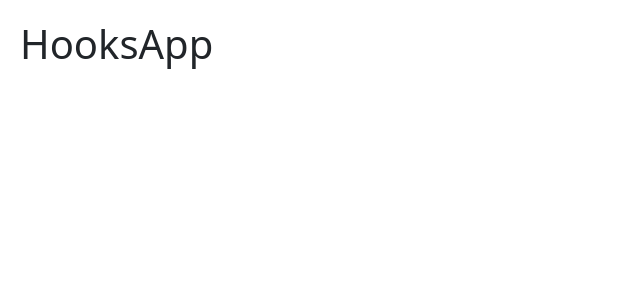
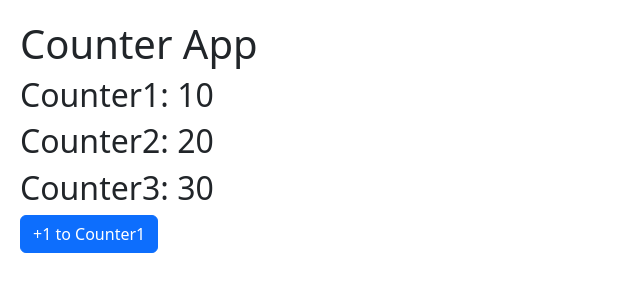
Before and after one commit to machelinos/react-udemy-ce-04-hooks-app, a React (Vite) app: page / in a window 1280 px wide. Shown: the top 300 px of the page, without its empty margins (0-640 px from the left). Built offline with nearby package versions, Linux system fonts and the light colour scheme.

Commit message:
01-useState

```diff
--- /dev/null
+++ b/src/01-useState/CounterApp.jsx
@@ -0,0 +1,26 @@
+import { useState } from 'react'
+
+export const CounterApp = () => {
+  const [{ count1, count2, count3 }, setCount] = useState({
+    count1: 10,
+    count2: 20,
+    count3: 30,
+  })
+  return (
+    <div>
+      <h1>Counter App</h1>
+      <h2>Counter1: {count1}</h2>
+      <h2>Counter2: {count2}</h2>
+      <h2>Counter3: {count3}</h2>
+
+      <button
+        className="btn btn-primary"
+        onClick={() => {
+          setCount({ count1: count1 + 1, count2, count3 })
+        }}
+      >
+        +1 to Counter1
+      </button>
+    </div>
+  )
+}
--- a/src/main.jsx
+++ b/src/main.jsx
@@ -1,10 +1,10 @@
 import React from 'react'
 import ReactDOM from 'react-dom/client'
-import { HooksApp } from './HooksApp'
 import './index.css'
+import { CounterApp } from './01-useState/CounterApp'
 
 ReactDOM.createRoot(document.getElementById('root')).render(
   <React.StrictMode>
-    <HooksApp />
+    <CounterApp />
   </React.StrictMode>,
 )
```
